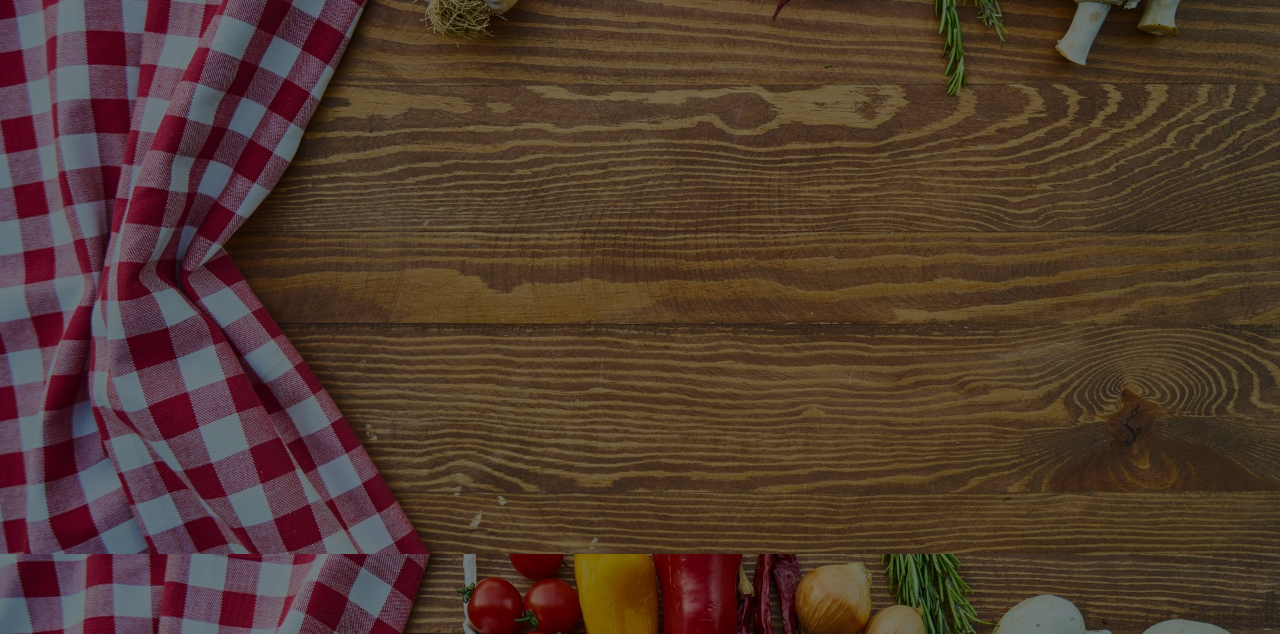
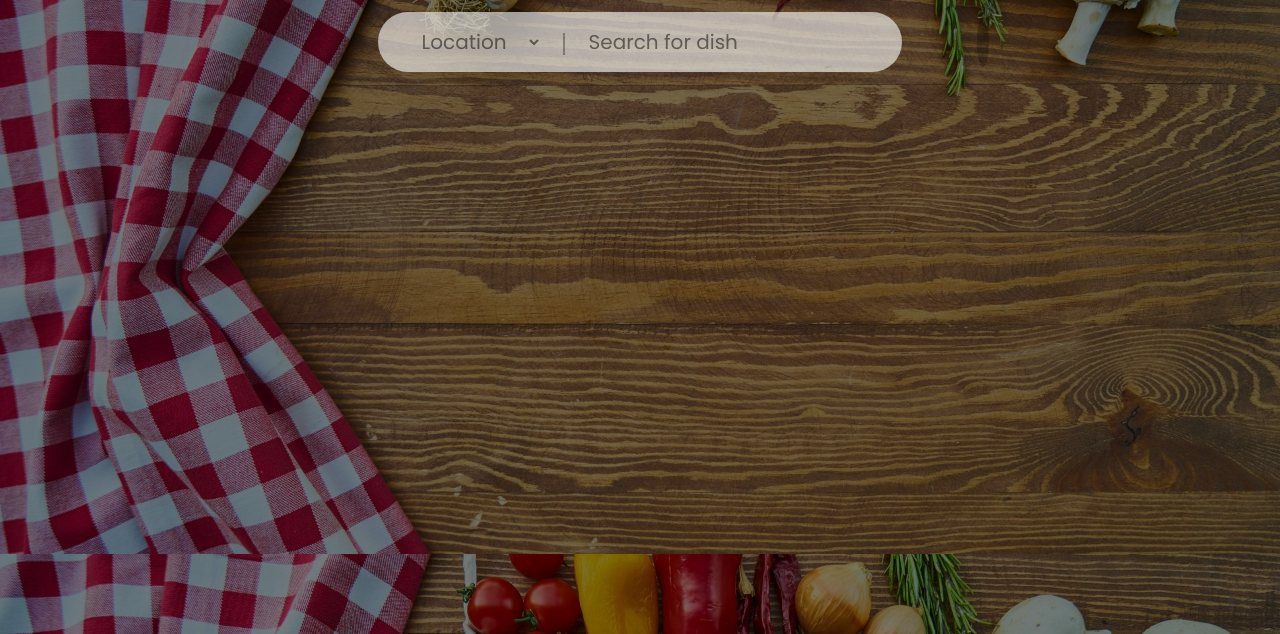
Before and after one commit to AnjanSinha/Resturant, a plain HTML site: page index.html in a window 1280 px wide. Shown: the part 166-800 px from the top of the page. Drawn offline with Linux system fonts and the light colour scheme.

Commit message:
New Changes in CSS

```diff
--- /dev/null
+++ b/CSS/style.css
@@ -0,0 +1,119 @@
+@import url('https://fonts.googleapis.com/css2?family=Poppins:wght@100;400&display=swap');body {
+    background-image: linear-gradient(rgba(0,0,0,0.5),rgba(0,0,0,0.5)),url(/img/background.jpg);
+    background-size: cover;
+}
+.navigation {
+    margin-top: 0px;
+    display: flex;
+    justify-content: space-between;
+}
+.border {
+    background-color: rgb(0, 0, 0);
+    display: fill;
+    margin-left: 30px;
+    position : absolute;
+    top: 0px;
+    left: 0px;
+    right: 0px;
+    height: 150px;
+    padding-top: 0px;
+    padding-left: 0px;
+    border-top-left-radius: 100px;
+    border-bottom-left-radius: 100px;
+    background-color: rgba(15, 3, 3, 0.45)
+
+}
+
+.nav-logo a span img {
+    border-radius: 50%;
+}
+
+.nav-left ul {
+    display: flex;
+    padding-left: 3mm;
+    margin: 0px;
+    font-size: 27px;
+    padding-top: 30px;
+}
+.nav-left ul li {
+    list-style: none;
+    margin : 20px;
+}
+.nav-left ul li a {
+    text-decoration: none;
+    color: aliceblue;
+    font-family: cursive;
+}
+
+
+.nav-right ul {
+    display: flex;
+    margin: 0px;
+    font-size: 15px;
+    padding-top: 15px;
+    padding-right: 15px;
+    align-items: top;
+}
+.nav-right ul li {
+    list-style: none;
+    margin : 10px;
+}
+.nav-right ul li a {
+    text-decoration: none;
+    color: aliceblue;
+    font-family: Century Gothic;
+}
+.container {
+    display: flex;
+    align-items: center;
+    justify-content: center;
+    position: relative;
+    top: 170px;
+    margin: 0px 300px;
+}
+.search_bar {
+    display: flex;
+    align-items: center;
+    position: relative;
+    width: 70%;
+    padding: 5px 20px 5px 40px;
+    border-radius: 60px;
+    background: rgba(255, 255, 255, 0.6);
+}
+.search_bar input{
+    background: transparent;
+    flex: 1;
+    border: 0;
+    outline: none;
+    padding: px 10px;
+    font-size: 20px;
+    font-family: 'Poppins', sans-serif;
+}
+::placeholder{
+    color: rgba(0, 0, 0, 0.5);
+}
+.search_bar button img {
+    width: 60%;
+}
+.search_bar button{
+    border: 0;
+    border-radius: 50%;
+    width: 50px;
+    height: 50px ;
+    cursor: pointer;
+    background: rgba(0, 0, 0, 0.226);
+}
+.search_bar select{
+    border: 0;
+    background: transparent;
+    cursor: pointer;
+    font-size: 20px;
+    font-family: 'Poppins', sans-serif;
+    color: rgba(0, 0, 0, 0.5);
+}
+.search_bar p{
+    padding: 0px 20px;
+    font-size: 25px;
+    margin: 0px;
+    color: rgba(0, 0, 0, 0.5);
+}
--- a/index.html
+++ b/index.html
@@ -5,7 +5,7 @@
     <meta http-equiv="X-UA-Compatible" content="IE=edge">
     <meta name="viewport" content="width=device-width, initial-scale=1.0">
     <link rel="shortcut icon" href="img/FoodManiaIcon.jpeg.jpg" type="image/x-icon">
-    <link rel="stylesheet" href="style.css">
+    <link rel="stylesheet" href="CSS/style.css">
     <title>Food Mania</title>
 </head>
 <body>
@@ -32,5 +32,20 @@
             </ul>
         </div>
     </nav>
+    <div class="container" >
+        <form action="" class="search_bar">
+            <select name="location" id="" >
+                <option value="Location" hidden>Location</option>
+                <option value="Kolkata">Kolkata</option>
+                <option value="Delhi">Delhi</option>
+                <option value="Bangalore">Bangalore</option>
+                <option value="Mumbai">Mumbai</option>
+                <option value="Pune">Pune</option>
+            </select>
+            <p>|</p>
+            <input type="text" placeholder="Search for dish" >
+            <button type="submit"><img src="img/search.png" alt=""></button>
+        </form>
+    </div>
 </body>
 </html>
--- a/style.css
+++ /dev/null
@@ -1,66 +0,0 @@
-
-body {
-    background-image: linear-gradient(rgba(0,0,0,0.5),rgba(0,0,0,0.5)),url(img/background.jpg);
-    background-size: cover;
-}
-.navigation {
-    margin-top: 0px;
-    display: flex;
-    justify-content: space-between;
-}
-.border {
-    background-color: rgb(0, 0, 0);
-    display: fill;
-    margin-left: 30px;
-    position : absolute;
-    top: 0px;
-    left: 0px;
-    right: 0px;
-    height: 150px;
-    padding-top: 0px;
-    padding-left: 0px;
-    border-top-left-radius: 100px;
-    border-bottom-left-radius: 100px;
-    background-color: rgba(15, 3, 3, 0.45)
-
-}
-
-.nav-logo a span img {
-    border-radius: 50%;
-}
-
-.nav-left ul {
-    display: flex;
-    align-items:center ;
-    margin: 0px;
-    font-size: 27px;
-    padding-top: 30px;
-}
-.nav-left ul li {
-    list-style: none;
-    margin : 20px;
-}
-.nav-left ul li a {
-    text-decoration: none;
-    color: aliceblue;
-    font-family: cursive;
-}
-
-
-.nav-right ul {
-    display: flex;
-    margin: 0px;
-    font-size: 15px;
-    padding-top: 15px;
-    padding-right: 15px;
-    align-items: top;
-}
-.nav-right ul li {
-    list-style: none;
-    margin : 10px;
-}
-.nav-right ul li a {
-    text-decoration: none;
-    color: aliceblue;
-    font-family: Century Gothic;
-}
```
Also changed, not shown: img/search.png (added).
